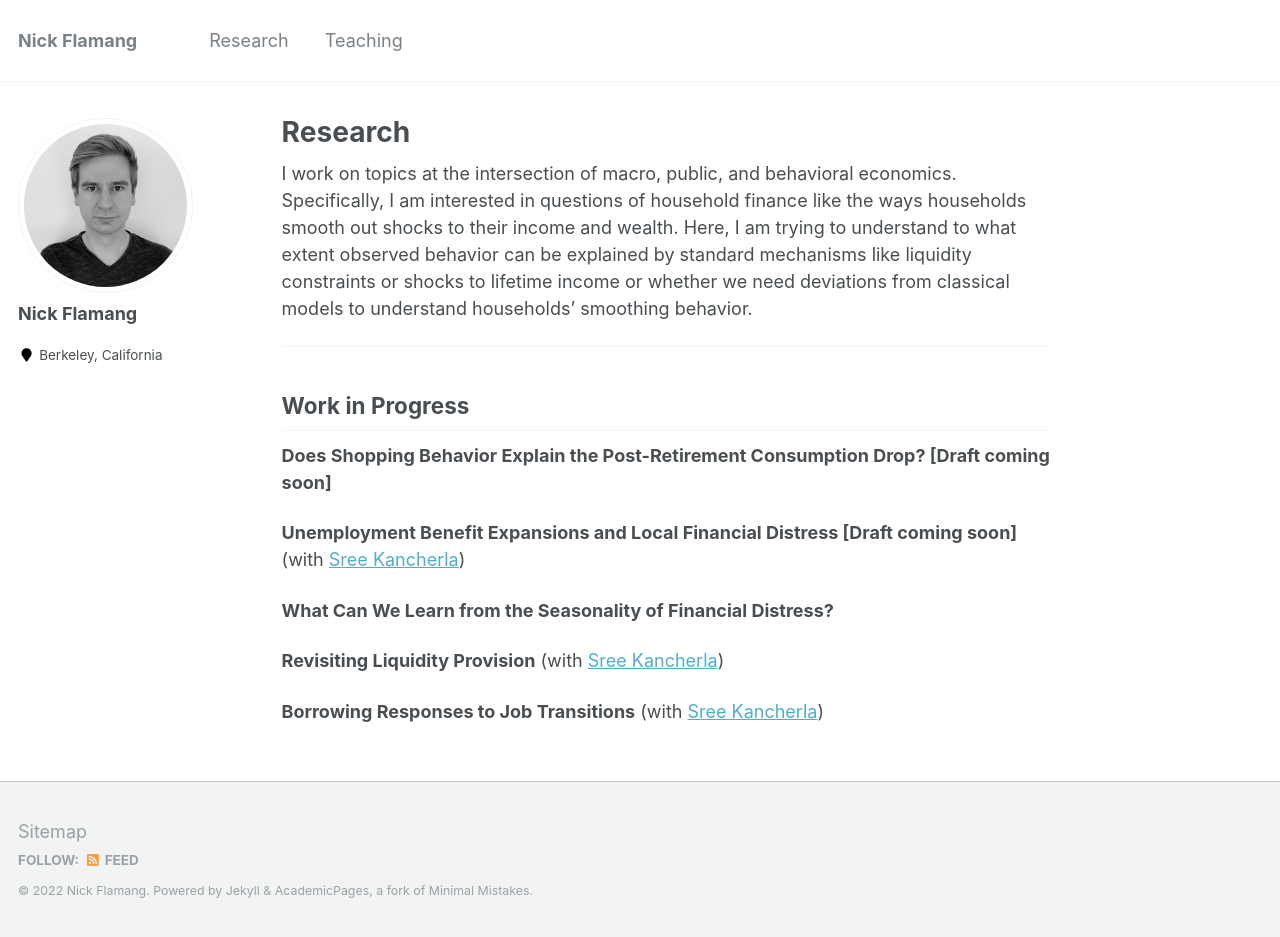
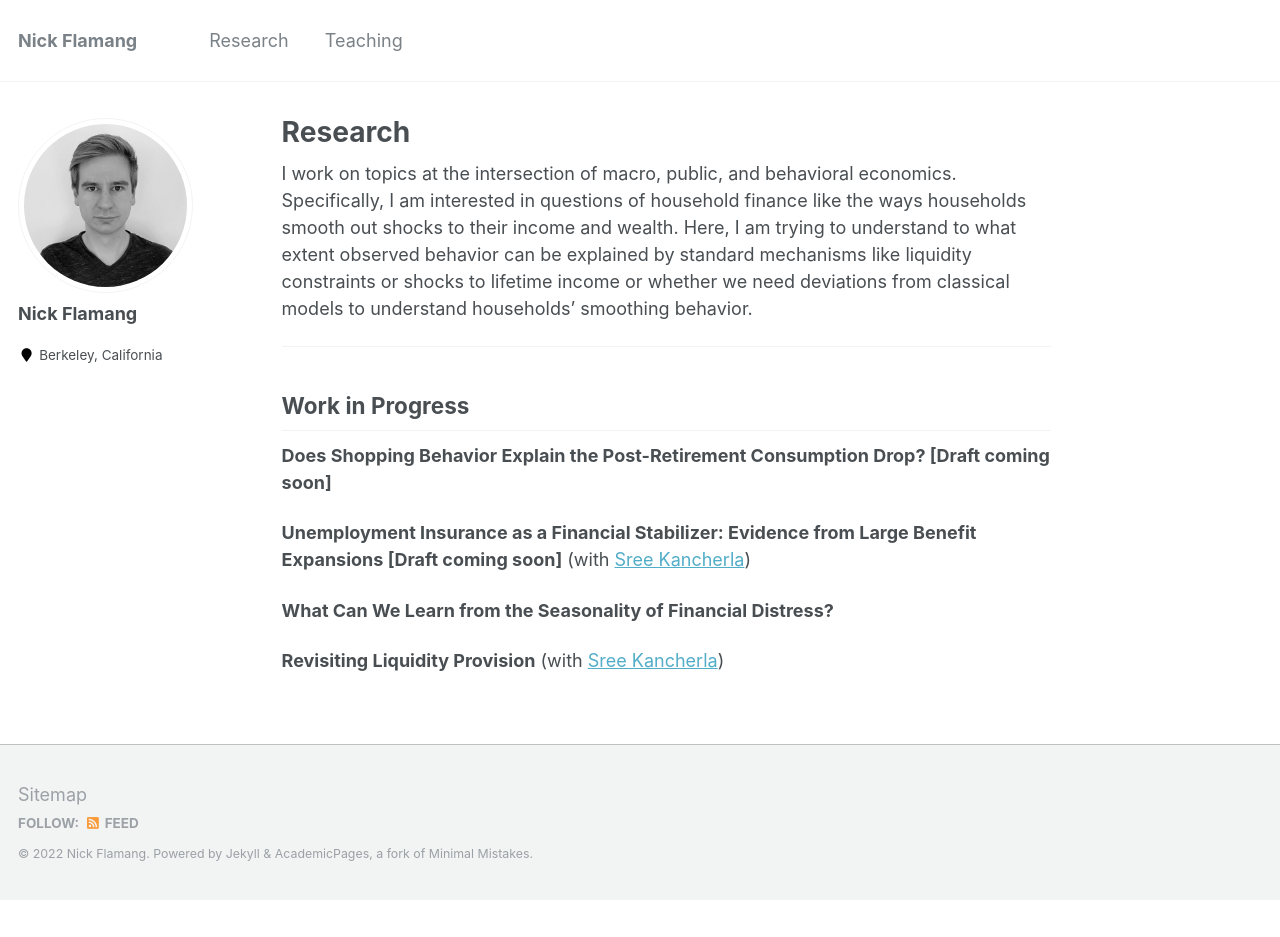
Before and after one commit to nickflamang/nickflamang.github.io, a Jekyll site: the page built from research.md, in a window 1280 px wide. Built offline with Jekyll 4.4.1, drawn with Linux system fonts in a browser that asks for light colours; after the commit the page ends 900 px from its top, so only the background shows below that.

Commit message:
Update research.md

```diff
--- a/research.md
+++ b/research.md
@@ -9,10 +9,8 @@ I work on topics at the intersection of macro, public, and behavioral economics.
 
 **Does Shopping Behavior Explain the Post-Retirement Consumption Drop? [Draft coming soon]**
 
-**Unemployment Benefit Expansions and Local Financial Distress [Draft coming soon]** (with [Sree Kancherla](https://sreekancherla.github.io/))
+**Unemployment Insurance as a Financial Stabilizer: Evidence from Large Benefit Expansions [Draft coming soon]** (with [Sree Kancherla](https://sreekancherla.github.io/))
 
 **What Can We Learn from the Seasonality of Financial Distress?**
 
 **Revisiting Liquidity Provision** (with [Sree Kancherla](https://sreekancherla.github.io/))
-
-**Borrowing Responses to Job Transitions** (with [Sree Kancherla](https://sreekancherla.github.io/))
```
